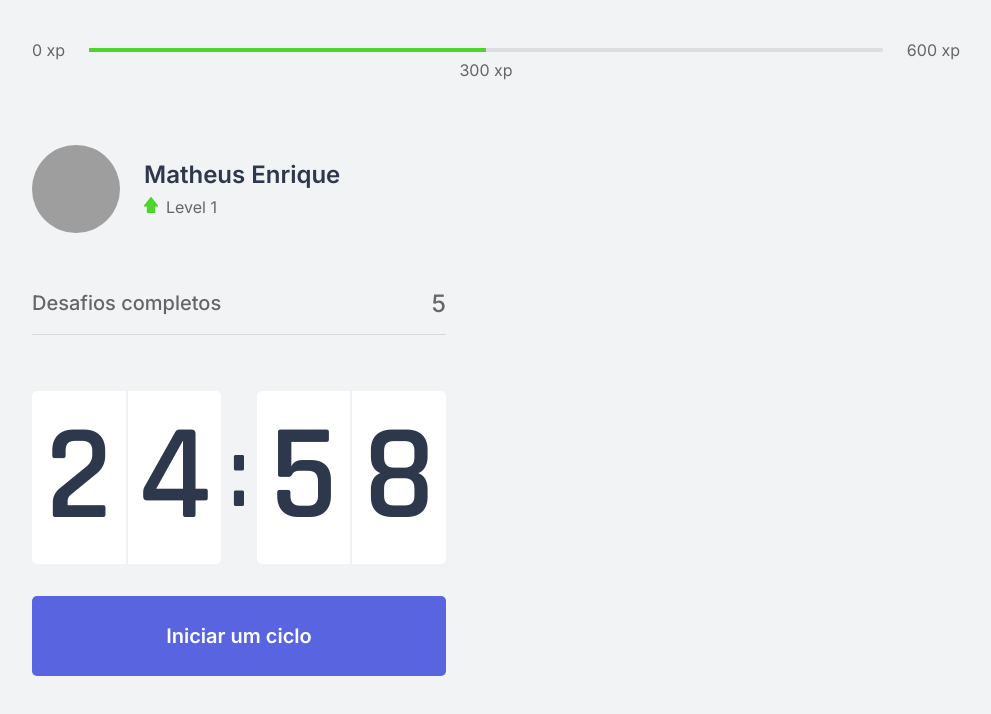
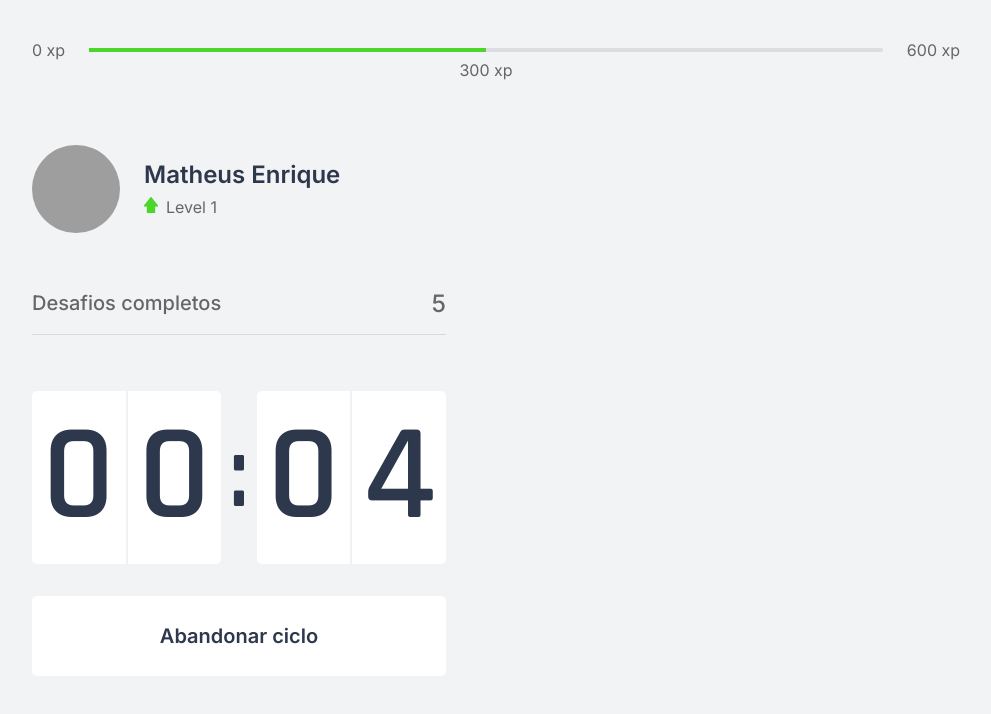
Before and after one commit to stylishcode/moveit-react-nextjs, a Next.js app: page / in a window 1280 px wide. Both pictures are taken after a click on the button "Iniciar um ciclo". Shown: the top 714 px of the page, without its empty margins (144-1135 px from the left). Built offline with nearby package versions, Linux system fonts and the light colour scheme; grey boxes are pictures that could not be loaded.

Commit message:
Countdown Finished

```diff
--- a/src/components/Countdown.tsx
+++ b/src/components/Countdown.tsx
@@ -1,9 +1,13 @@
 import { useState, useEffect } from "react";
 import styles from "../styles/components/Countdown.module.css";
 
+/* variável de tipagem global para saber que é um tipo Timeout, é opcional */
+let countdownTimeout: NodeJS.Timeout;
+
 export function Countdown() {
-  const [time, setTime] = useState(25 * 60); /* 25 * 60 é 25min em segundos */
-  const [active, setActive] = useState(false); /* Verifica se o contador está parado ou em execução */
+  const [time, setTime] = useState(0.1 * 60); /* 25 * 60 é 25min em segundos */
+  const [isActive, setIsActive] = useState(false); /* Verifica se o contador está parado ou em execução */
+  const [hasFinished, setHasFinished] = useState(false);
 
   const minutes = Math.floor(time / 60);
   const seconds = time % 60;
@@ -13,7 +17,14 @@
   const [secondLeft, secondRight] = String(seconds).padStart(2, '0').split('');
 
   function startCountdown() {
-    setActive(true);
+    /* impede que o setTimeOut execute mais uma vez mesmo depois de ser parado */
+    clearTimeout(countdownTimeout);
+    setIsActive(true);
+  }
+
+  function resetCountdown() {
+    setIsActive(false);
+    setTime(25 * 60); /* Volta ao valor inicial do useState */
   }
 
   /* useEffect é uma função para disparar efeitos colaterais, ou seja, quando algo mudar ou algo acontecer
@@ -24,12 +35,15 @@
   */
 
   useEffect(() => {
-    if (active && time > 0) { /* Se contador ativo e o tempo for maior que 0*/
-      setTimeout(() => { /* De 1 (1000ms) em 1 (1000ms) segundo, diminuir time em 1 */
+    if (isActive && time > 0) { /* Se contador ativo e o tempo for maior que 0*/
+      countdownTimeout = setTimeout(() => { /* De 1 (1000ms) em 1 (1000ms) segundo, diminuir time em 1 */
         setTime(time - 1);
       }, 1000);
+    } else if (isActive && time === 0) {
+      setHasFinished(true); /* Finalizou o tempo */
+      setIsActive(false);
     }
-  }, [active, time]) /* active faz a função executar uma vez, time faz a função executar enquanto o if for verdade*/
+  }, [isActive, time]) /* isActive faz a função executar uma vez, time faz a função executar enquanto o if for verdade*/
 
   return (
     <div>
@@ -47,6 +61,29 @@
         </div>
       </div>
 
+      {/* Botão desabilitado que mostrar que o ciclo encerrou caso hasFinished for true */}
+      { hasFinished ? (
+        <button
+          disabled
+          className={styles.countdownButton}
+          onClick={resetCountdown}
+        >
+          Ciclo encerrado
+        </button>
+      ) : (
+        <> {/*Elemento vazio, não aparece no html na página, serve para resolver o problema do react
+            que pede para englobar essa parte do código*/}
+          {/* Muda o botão dependendo do isActive */}
+          { isActive ? (
+            <button
+              type="button"
+              className={`${styles.countdownButton} ${styles.countdownButtonActive}`}
+              onClick={resetCountdown}
+            >
+              Abandonar ciclo
+            </button>
+
+          ) : (
               <button
                 type="button"
                 className={styles.countdownButton}
@@ -54,6 +91,9 @@
               >
                 Iniciar um ciclo
               </button>
+            )}
+        </>
+      )}
     </div>
   );
 }
--- a/src/styles/components/Countdown.module.css
+++ b/src/styles/components/Countdown.module.css
@@ -62,6 +62,22 @@
   transition: background-color 0.2s; /*Toda vez que a background-color desse botão mudar, vai ter 0.2s de trans.*/
 }
 
-.countdownButton:hover {
+.countdownButton:not(:disabled):hover {
   background-color: var(--blue-dark);
 }
+
+.countdownButtonActive {
+  background-color: var(--white);
+  color: var(--title);
+}
+
+.countdownButtonActive:not(:disabled):hover {
+  background-color: var(--red);
+  color: var(--title);
+}
+
+.countdownButton:disabled {
+  background-color: var(--white);
+  color: var(--text);
+  cursor: not-allowed;
+}
```
Lines whose indentation alone changed are shown as unchanged.
